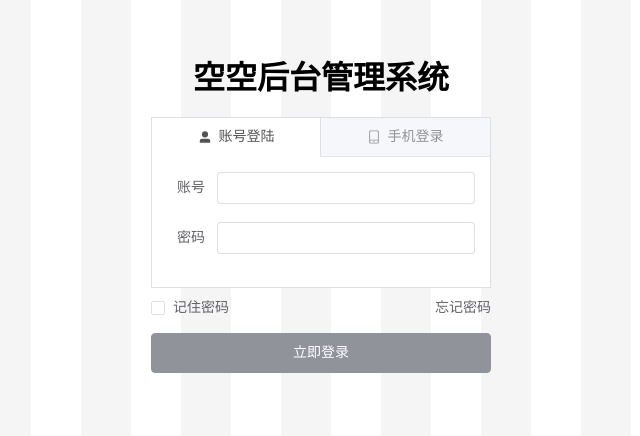
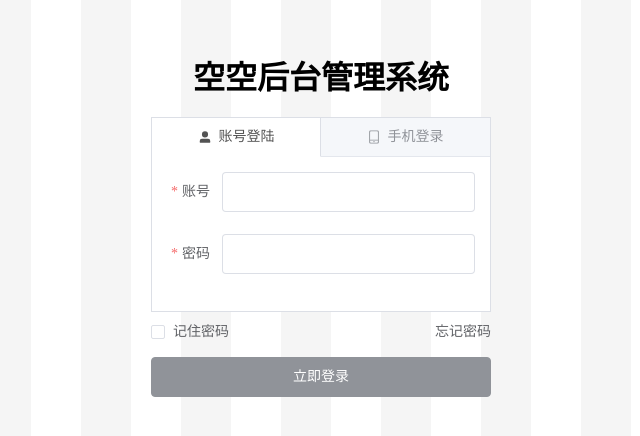
Before and after one commit to QiaQiadiao/kong-admin, a Vue app: page /#/login in a window 1280 px wide. Shown: the part 170-606 px from the top of the page, without its empty margins (319-959 px from the left). Built offline with nearby package versions, Linux system fonts and the light colour scheme.

Commit message:
登录页-账号登陆表单及校验规则设置

```diff
--- a/src/views/login/components/AccountPannel.vue
+++ b/src/views/login/components/AccountPannel.vue
@@ -1,19 +1,43 @@
 <template>
-  <el-form label-width="50px" style="max-width: 600px" :label-position="labelPosition">
-    <el-form-item label="账号">
-      <el-input />
+  <el-form
+    label-width="55px"
+    style="max-width: 600px"
+    size="large"
+    :model="account"
+    :label-position="labelPosition"
+    :rules="accountRules"
+    status-icon
+  >
+    <el-form-item label="账号" prop="name">
+      <el-input v-model="account.name" />
     </el-form-item>
-    <el-form-item label="密码">
-      <el-input show-password />
+    <el-form-item label="密码" prop="password">
+      <el-input show-password v-model="account.password" />
     </el-form-item>
   </el-form>
 </template>
 
 <script setup lang="ts">
-import { ref } from 'vue'
-import type { FormProps } from 'element-plus'
+import { ref, reactive } from 'vue'
+import type { FormProps, FormRules } from 'element-plus'
 
 const labelPosition = ref<FormProps['labelPosition']>('right')
+
+// const ruleFormRef = ref<FormInstance>()
+const account = reactive({
+  name: '',
+  password: '',
+})
+const accountRules = reactive<FormRules>({
+  name: [
+    { required: true, message: '请输入账号', trigger: 'blur' }, //是否应该输入类型
+    { min: 6, max: 20, message: '账号位数应该为六到二十', trigger: 'change' }, //长度限制类型
+  ],
+  password: [
+    { required: true, message: '请输入密码', trigger: 'blur' },
+    { min: 6, max: 20, message: '密码位数应该为六到二十', trigger: 'change' },
+  ],
+})
 </script>
 
 <style scoped lang="less"></style>
```
